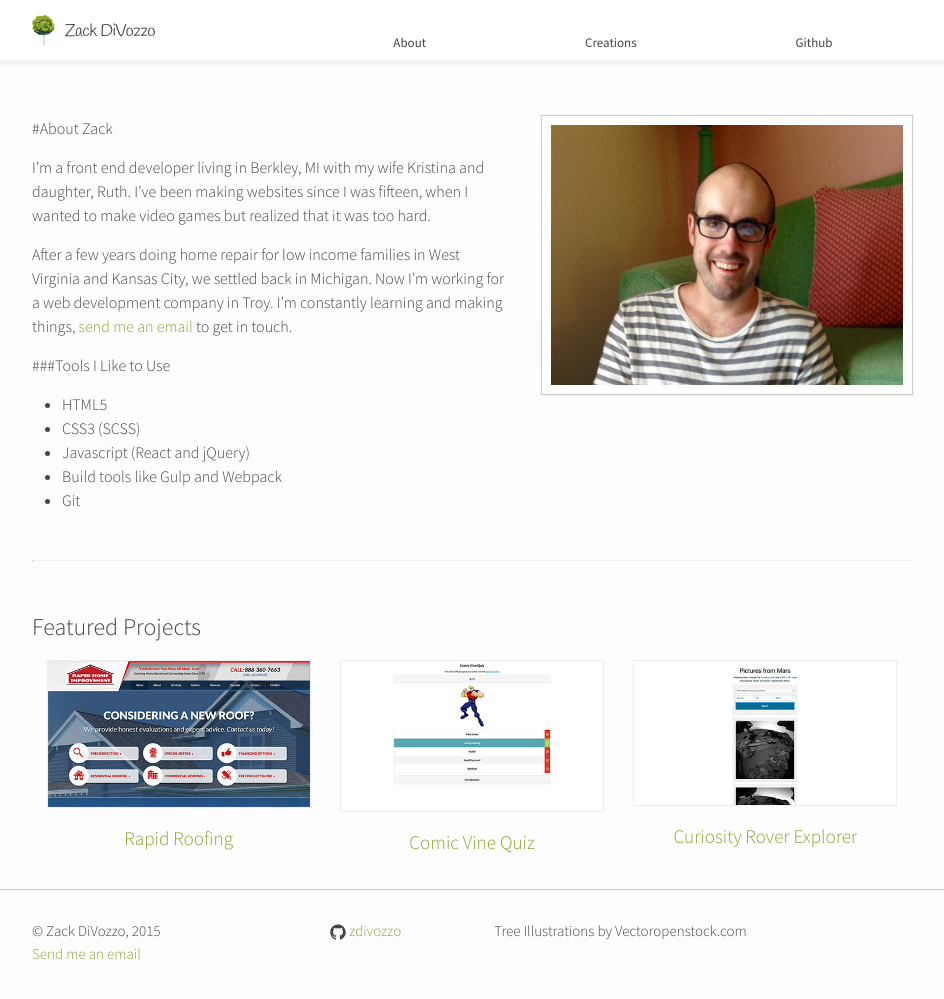
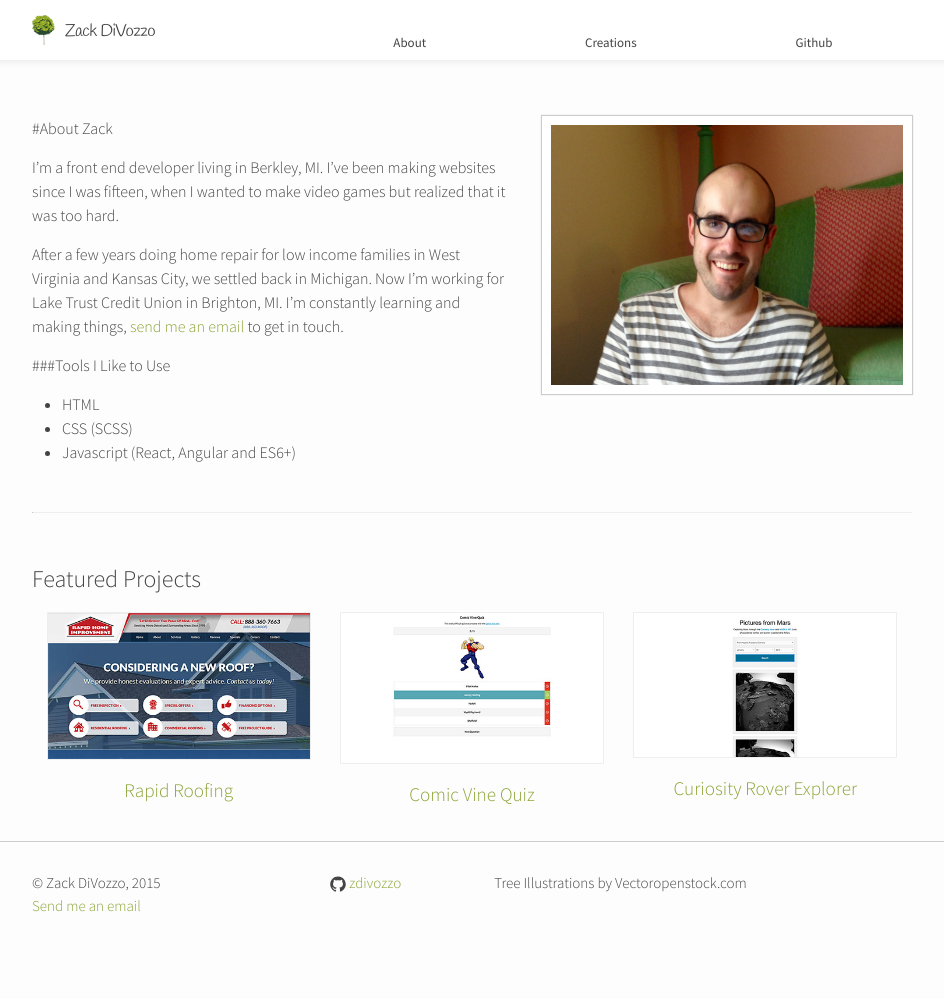
Before and after one commit to zdivozzo/portfolio-site, a Jekyll site: the page built from about.md, in a window 1280 px wide and 1025 px high. Shown: the top 999 px of the window, without its empty margins (168-1112 px from the left). Built offline with Jekyll 4.4.1, drawn with Linux system fonts in a browser that asks for light colours.

Commit message:
Update about.md
Content changes

```diff
--- a/about.md
+++ b/about.md
@@ -6,14 +6,12 @@ permalink: /about/
 #About Zack
 ![Zack Divozzo]({{ site.baseurl }}/images/zack-photo.png)
 
-I'm a front end developer living in Berkley, MI with my wife Kristina and daughter, Ruth. I've been making websites since I was fifteen, when I wanted to make video games but realized that it was too hard.
+I'm a front end developer living in Berkley, MI. I've been making websites since I was fifteen, when I wanted to make video games but realized that it was too hard.
 
-After a few years doing home repair for low income families in West Virginia and Kansas City, we settled back in Michigan. Now I'm working for a web development company in Troy. I'm constantly learning and making things, <a href="&#109;a&#105;l&#116;&#111;:&#122;&#97;&#99;&#104;&#97;&#114;&#121;&#100;&#105;&#118;&#111;&#122;&#122;&#111;&#64;&#103;&#109;&#97;&#105;&#108;&#46;&#99;&#111;&#109;">send me an email</a> to get in touch.
+After a few years doing home repair for low income families in West Virginia and Kansas City, we settled back in Michigan. Now I'm working for Lake Trust Credit Union in Brighton, MI. I'm constantly learning and making things, <a href="&#109;a&#105;l&#116;&#111;:&#122;&#97;&#99;&#104;&#97;&#114;&#121;&#100;&#105;&#118;&#111;&#122;&#122;&#111;&#64;&#103;&#109;&#97;&#105;&#108;&#46;&#99;&#111;&#109;">send me an email</a> to get in touch.
 
 ###Tools I Like to Use
 
-* HTML5
-* CSS3 (SCSS)
-* Javascript (React and jQuery)
-* Build tools like Gulp and Webpack
-* Git
+* HTML
+* CSS (SCSS)
+* Javascript (React, Angular and ES6+)
```
